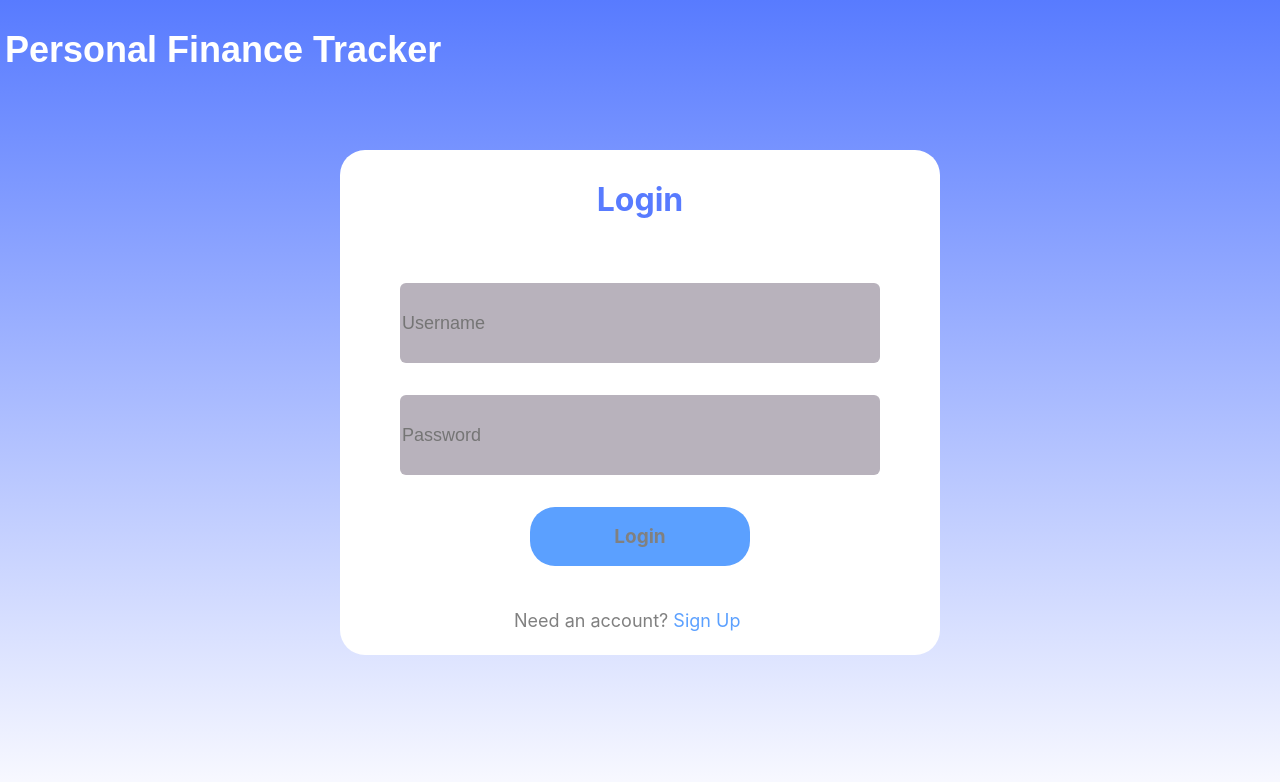
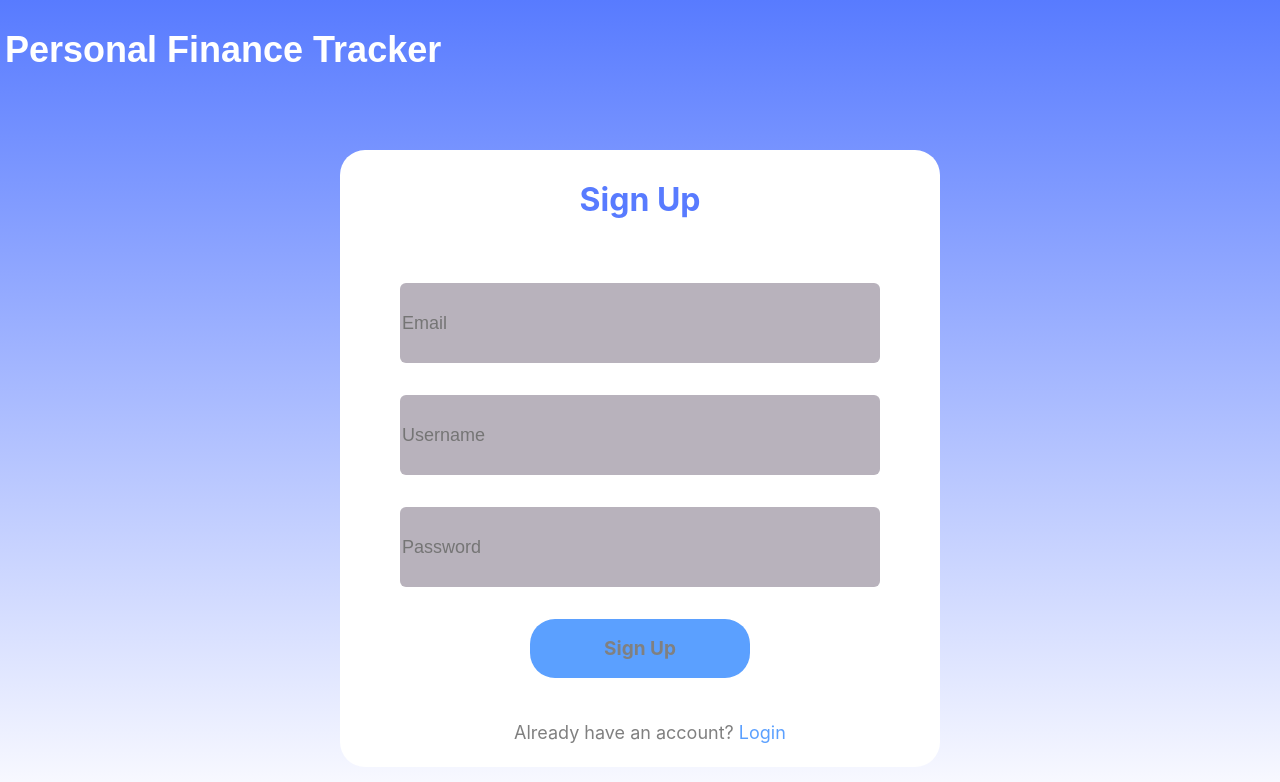
Before and after one commit to etherben/project, a React (Create React App) app in the folder Project/pftracker/: page / in a window 1280 px wide. Shown: the top 782 px of the page. Built offline with nearby package versions, Linux system fonts and the light colour scheme.

Commit message:
Added logic to switch between login and signup forms

```diff
--- a/Project/pftracker/src/App.js
+++ b/Project/pftracker/src/App.js
@@ -3,15 +3,23 @@ import './App.css';
 import TitleBar from "./Components/TitleBar/TitleBar";
 import Signup from "./Components/SignUp/Signup";
 import Login from "./Components/Login/Login";
-import React from "react";
+import React, {useState} from "react";
 
 function App() {
+    const[isSignup, setSignup] = useState(true)
+    const toggleSignup=() =>{
+        setSignup((prev) => !prev);
+    }
   return (
     <div>
       <TitleBar/>
       <div>
-        <Login/>
-
+          {isSignup?(
+              <Signup onSwitch={toggleSignup}/>
+          ):(
+              <Login onSwitch={toggleSignup}/>
+          )
+          }
       </div>
     </div>
 
--- a/Project/pftracker/src/Components/Login/Login.jsx
+++ b/Project/pftracker/src/Components/Login/Login.jsx
@@ -1,6 +1,6 @@
 import React, {useState} from 'react'
 import './Login.css'
-const Login = ({onSubmit}) => {
+const Login = ({onSubmit, onSwitch}) => {
     const handleSubmit= ()=>{
         const username= document.getElementById("login-username")
         const password= document.getElementById("login-password")
@@ -26,7 +26,7 @@ const Login = ({onSubmit}) => {
             <div className="submit-container">
                 <div className="submit">Login</div>
             </div>
-            <div className="switchLogin">Need an account? <span onClick={handleClick}>Sign Up</span>
+            <div className="switchLogin">Need an account? <span onClick={onSwitch}>Sign Up</span>
             </div>
         </div>
     )
--- a/Project/pftracker/src/Components/SignUp/Signup.jsx
+++ b/Project/pftracker/src/Components/SignUp/Signup.jsx
@@ -1,6 +1,6 @@
 import React, {useState} from 'react'
 import './Signup.css'
-const Signup = ({onSubmit}) => {
+const Signup = ({onSubmit, onSwitch}) => {
       const handleSubmit= ()=>{
           const email= document.getElementById("signup-email")
           const username= document.getElementById("signup-username")
@@ -26,7 +26,7 @@ const Signup = ({onSubmit}) => {
             <div className="submit-container">
                 <div className="submit">Sign Up</div>
             </div>
-            <div className="switchLogin">Already have an account? <span>Login</span>
+            <div className="switchLogin">Already have an account? <span onClick={onSwitch}>Login</span>
             </div>
         </div>
     )
```
